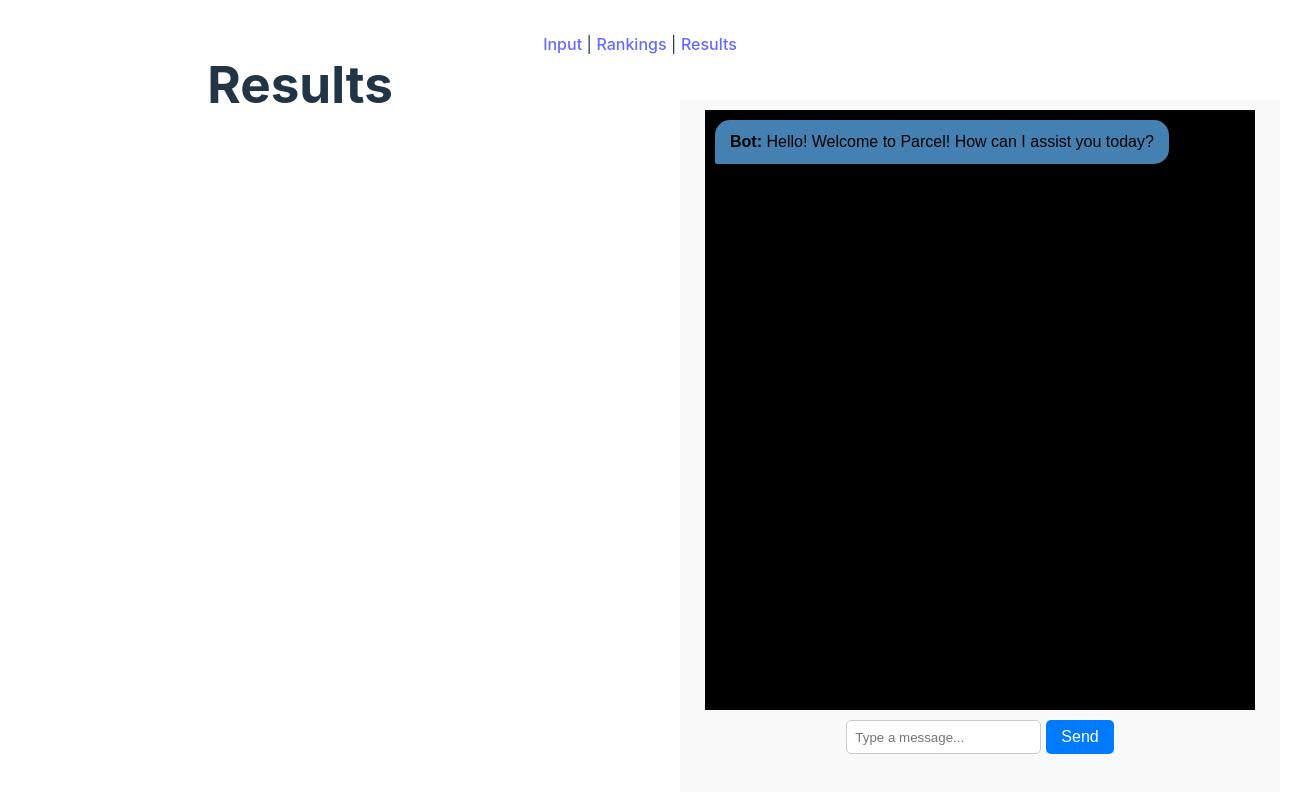
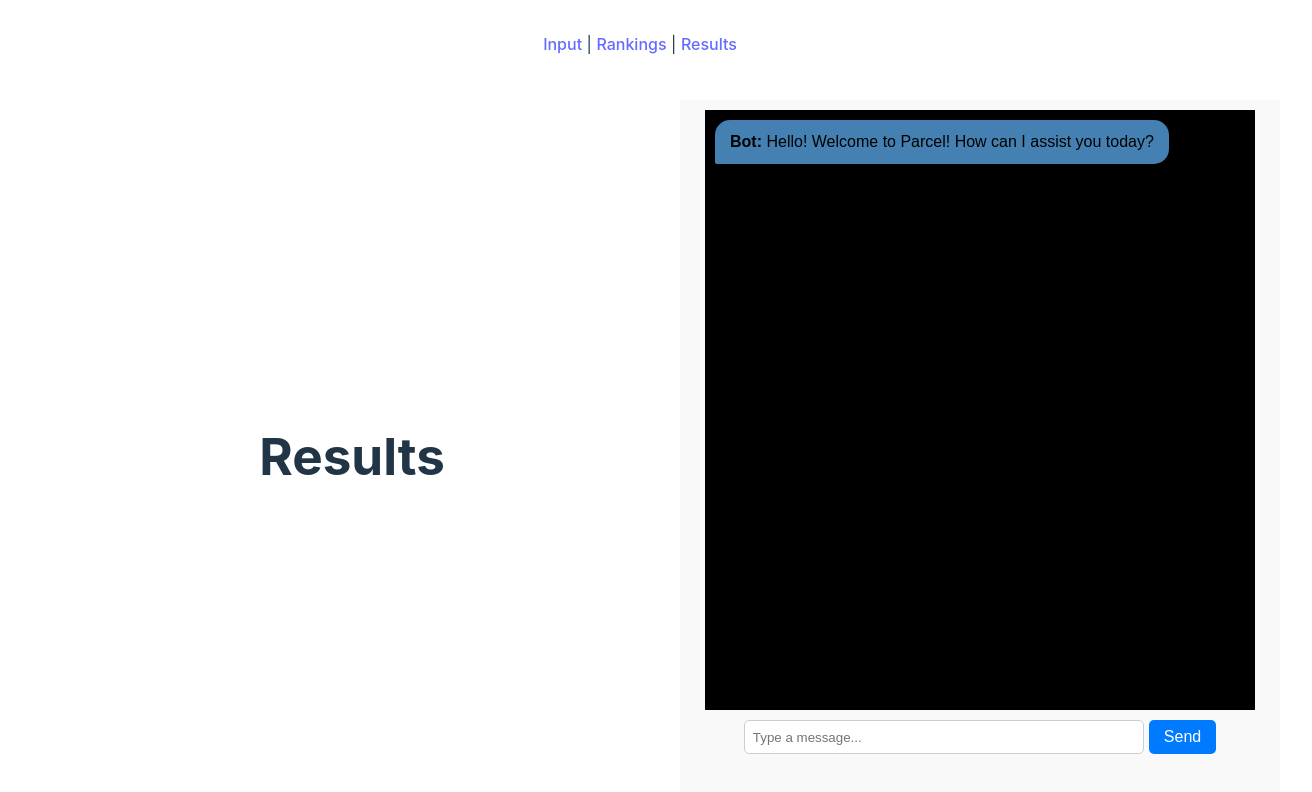
Before and after one commit to riasingh125/forge-spring25-software, a React (Vite) app in the folder frontend/: page /results in a window 1280 px wide. Shown: the top 792 px of the page, 1312 px wide, since content can reach past the window. Built offline with nearby package versions, Linux system fonts and the light colour scheme.

Commit message:
changed layout of results page so no overlap

```diff
--- a/frontend/src/components/Chatbot.tsx
+++ b/frontend/src/components/Chatbot.tsx
@@ -47,7 +47,7 @@ const Chatbot: React.FC = () => {
         ))}
       </div>
       <div className={styles.chatinput}>
-        <input
+        <input className={styles.messageinput}
           type="text"
           value={input}
           onChange={(e) => setInput(e.target.value)}
--- a/frontend/src/components/ChatbotStyles.module.css
+++ b/frontend/src/components/ChatbotStyles.module.css
@@ -56,12 +56,13 @@
   border-bottom-left-radius: 2px; /* Creates a tail effect */
   }
 
-  input {
+  .messageinput {
     flex: 1;
     padding: 8px;
     border: 1px solid #ccc;
     border-radius: 5px;
     margin-right: 5px;
+    width: 400px;
   }
 
   button {
--- a/frontend/src/pages/Results/Results.tsx
+++ b/frontend/src/pages/Results/Results.tsx
@@ -23,13 +23,15 @@ const Results: React.FC<ResultsProps> = ({results, setResults}) => {
     return (
         <>
         <div className={styles.resultspage}>
-            <h1>Results</h1>
             <div className={styles.resultsdisplay}>
-            {
-            results.map((result) => (
-                displayResult(result)
-            ))
-            }
+                <br></br>
+                <h1>Results</h1>
+                <br></br>
+                {
+                results.map((result) => (
+                    displayResult(result)
+                ))
+                }
             </div>
             <div className={styles.chatbotdisplay}>
                 <Chatbot />
--- a/frontend/src/pages/Results/results.module.css
+++ b/frontend/src/pages/Results/results.module.css
@@ -1,10 +1,9 @@
 
 .resultspage {
-    display: flex;
-    flex-direction: row;
-    align-items: flex-start;
-    justify-content: flex-start;
+    display: grid;
+    grid-template-columns: 1fr 1fr;
     height: 100vh;
+    width: 100vw;
 }
 
 .resultsdisplay {
@@ -12,7 +11,6 @@
     flex-direction: column;
     align-items: center;
     justify-content: center;
-    width: calc(100vw - 600px);
 }
 
 .chatbotdisplay {
```
